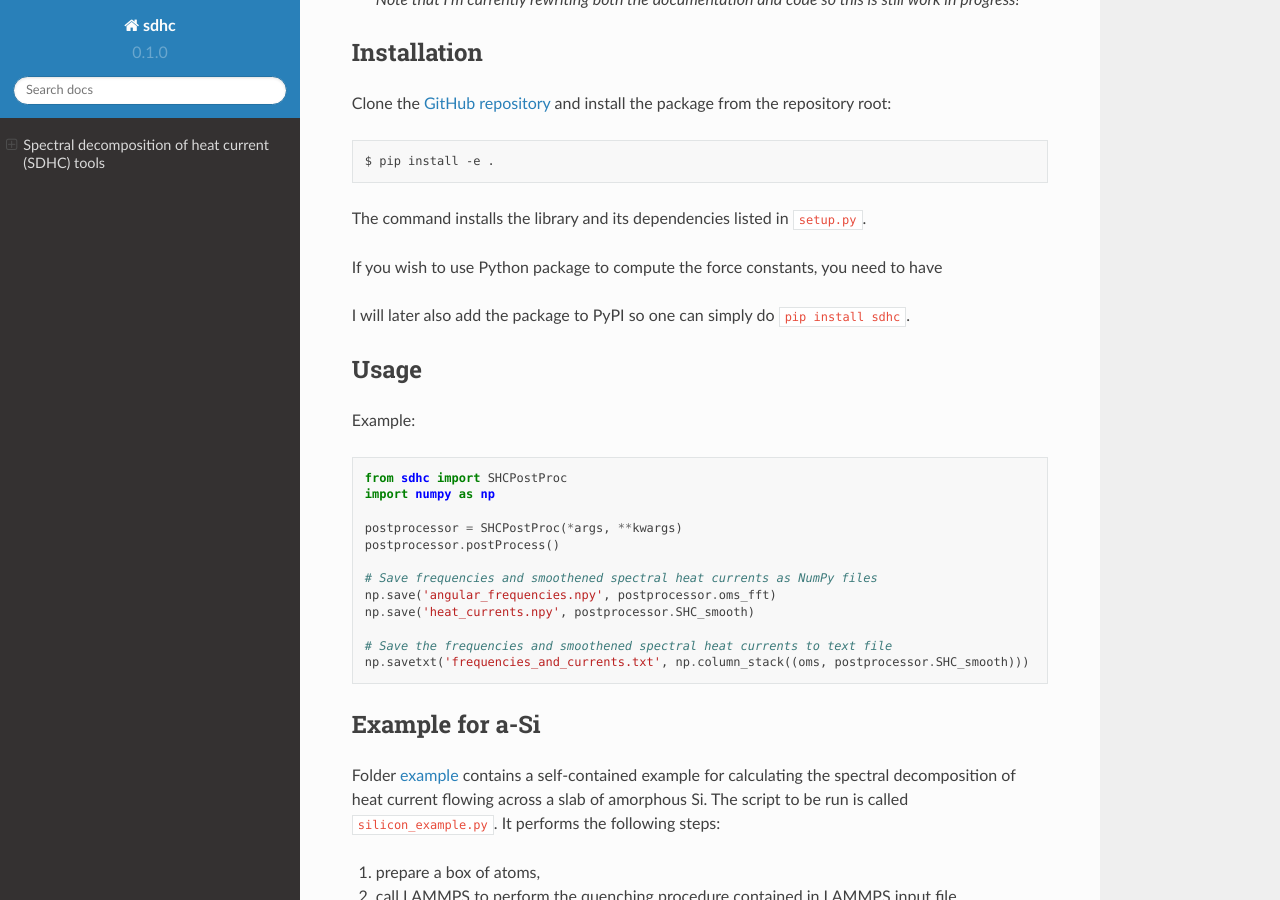
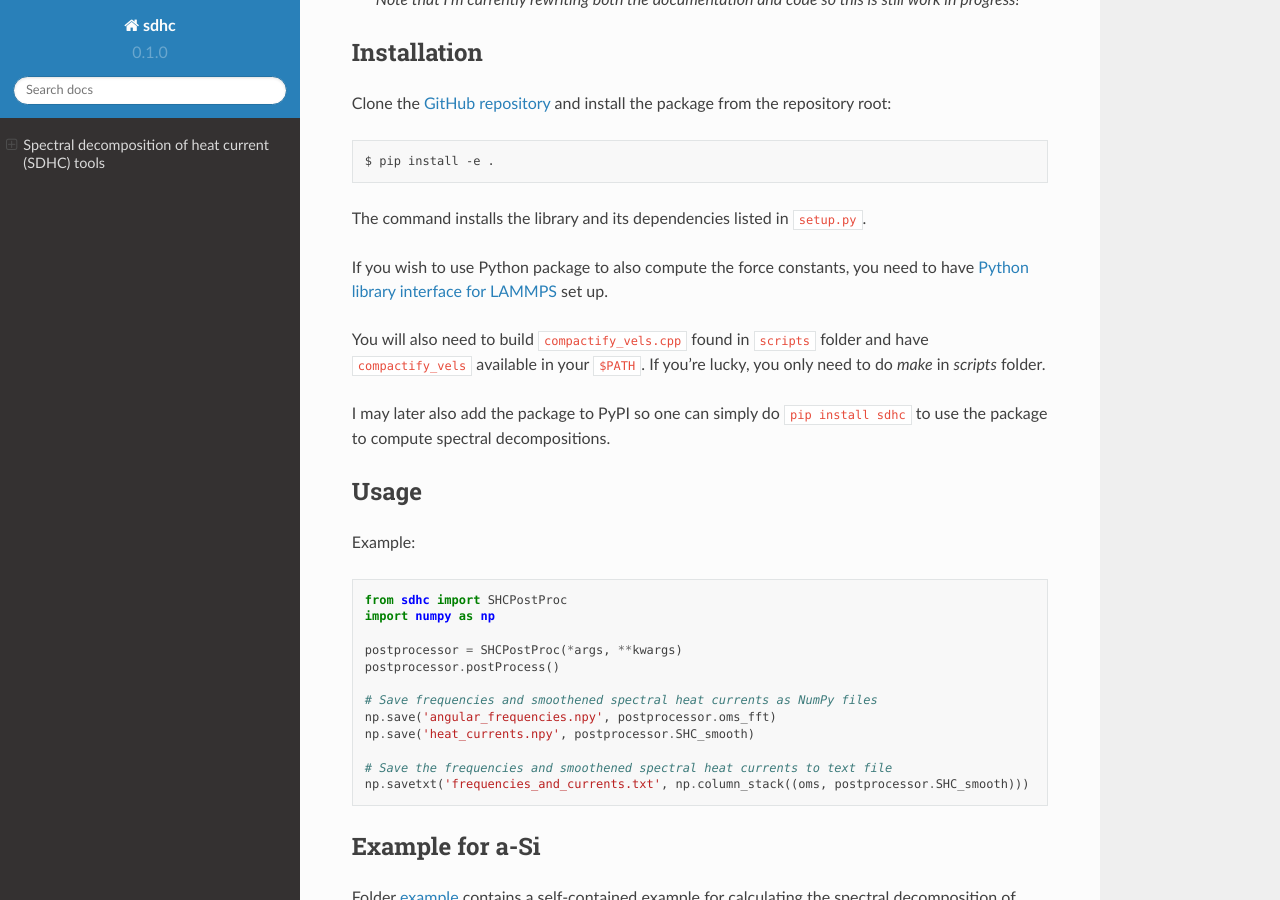
Before and after one commit to ksaaskil/shc-python-tools, a Sphinx documentation site: the page built from docs/source/index.rst, in a window 1280 px wide and 900 px high, scrolled down 497 px. Built offline with Sphinx 7.4.7 and the Read the Docs theme 2.0.0, drawn with Linux system fonts in a browser that asks for light colours; the version number is read from the project's files by our own code.

Commit message:
Update index.rst.

```diff
--- a/docs/source/index.rst
+++ b/docs/source/index.rst
@@ -36,10 +36,15 @@ and install the package from the repository root::
 
 The command installs the library and its dependencies listed in ``setup.py``.
 
-If you wish to use Python package to compute the force constants,
-you need to have
+If you wish to use Python package to also compute the force constants,
+you need to have `Python library interface for LAMMPS <https://lammps.sandia.gov/doc/Python_head.html>`_ set up.
 
-I will later also add the package to PyPI so one can simply do ``pip install sdhc``.
+You will also need to build ``compactify_vels.cpp`` found in
+``scripts`` folder and have ``compactify_vels`` available in your ``$PATH``.
+If you're lucky, you only need to do `make` in `scripts` folder.
+
+I may later also add the package to PyPI so one can simply do ``pip install sdhc``
+to use the package to compute spectral decompositions.
 
 Usage
 -----
```
